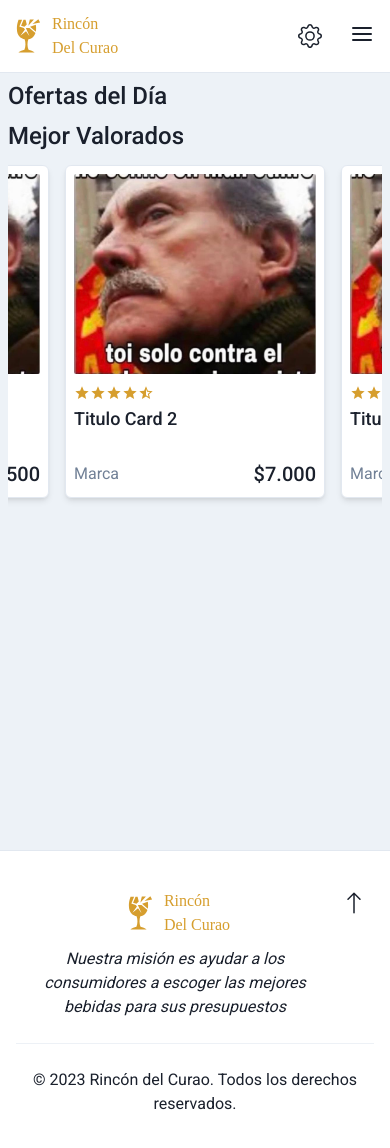
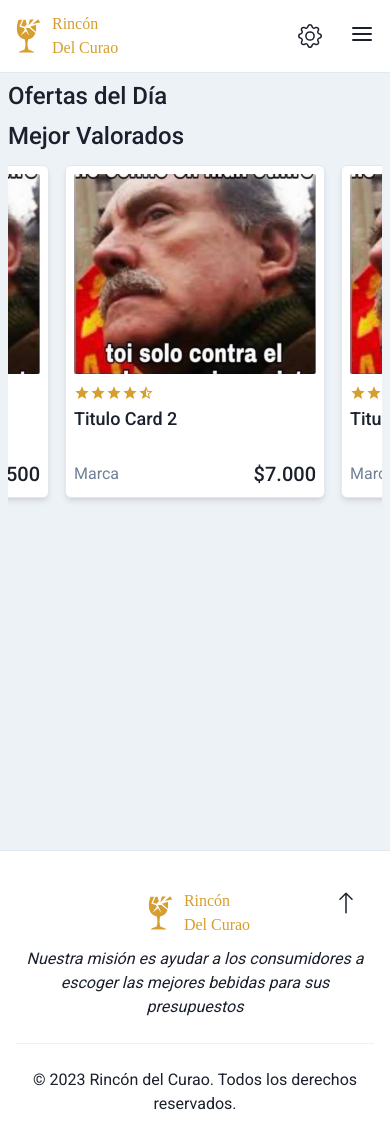
Before and after one commit to Unnunoctio/RinconDelCurao, a React (Vite) app in the folder Frontend/: page / in a window 390 px wide. Built offline with nearby package versions, Linux system fonts and the light colour scheme; a web font is replaced by a local one.

Commit message:
style: changed LayoutPage and Footer
changed to scroll smooth
changed button scroll to top position absolute in mobile

```diff
--- a/Frontend/src/layout/LayoutPage.jsx
+++ b/Frontend/src/layout/LayoutPage.jsx
@@ -6,7 +6,10 @@ export const LayoutPage = ({ children }) => {
   const { queryPaths, queryParams } = useURLQuery()
 
   useEffect(() => {
-    window.scrollTo(0, 0)
+    window.scrollTo({
+      top: 0,
+      behavior: 'smooth'
+    })
   }, [queryPaths, queryParams])
 
   return (
--- a/Frontend/src/layout/components/Footer.jsx
+++ b/Frontend/src/layout/components/Footer.jsx
@@ -28,10 +28,12 @@ export const Footer = () => {
       >
         <Flex justifyContent='space-between'>
           <FooterLogo />
-          <HStack gap={8} alignItems='flex-start'>
+          <HStack gap={8} alignItems='flex-start' position='relative'>
             <FooterNav />
             <IconButton
               onClick={scrollToTop}
+              position={{ base: 'absolute', sm: 'initial' }}
+              top={0} left={-12}
               bg='transparent'
               color={useColorModeValue('light.text.main', 'dark.text.main')}
               borderRadius='full'
```
